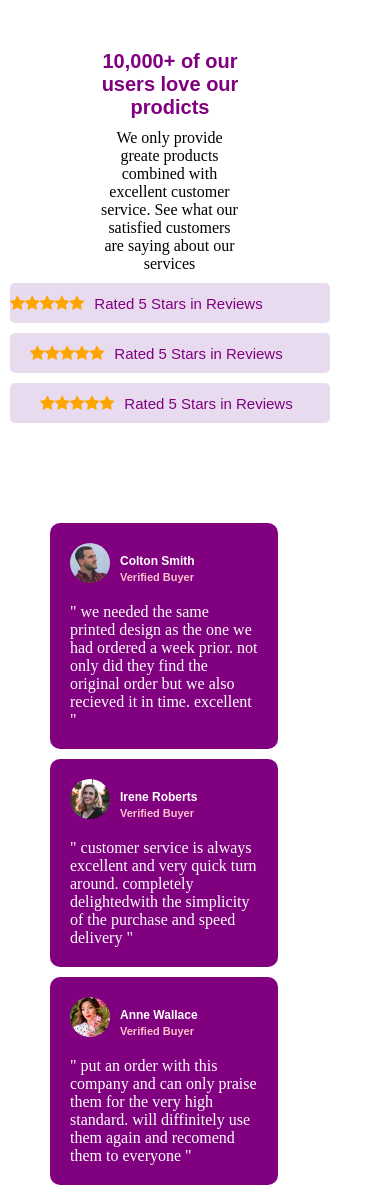
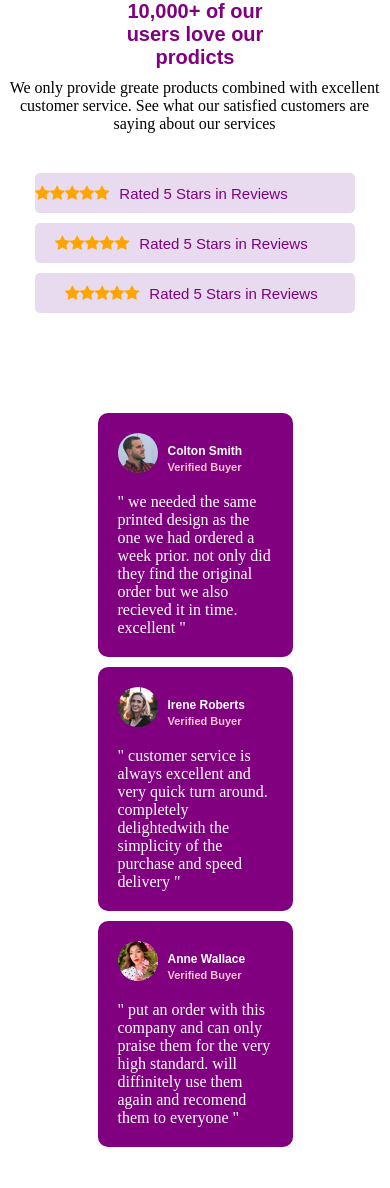
Before and after one commit to RayHub1/social-project, a plain HTML site: page index.html in a window 390 px wide. Shown: the top 1188 px of the page. Drawn offline with Linux system fonts and the light colour scheme.

Commit message:
new comment

```diff
--- a/index.html
+++ b/index.html
@@ -16,7 +16,7 @@
             <p class="first">We only provide greate products combined with excellent customer service.
                 See what our satisfied customers are saying about our services</p>
         </div>
-        <div>
+        <div class="for-rating">
             <div class="rating1">
                 <span class="fa fa-star checked"></span>
                 <span class="fa fa-star checked"></span>
--- a/style.css
+++ b/style.css
@@ -155,7 +155,7 @@ a{
     .first-section{
         display: flex;
         flex-direction: column;
-        margin-left: 100px;
+         margin: 0 auto;
         align-items: center;
         justify-content: center;
         text-align: center;
@@ -184,18 +184,20 @@ a{
     }
     .rating1{
         width: 320px;
-        margin-top: 10px;
-        margin-right: 0px;
+        /* margin-top: 10px; */
+        /* margin-right: 0px; */
         margin-right: 0px;
         padding-left: 0px;
      }
      .second-section{
         flex-direction: column;
-        margin-left: 50px;
+        width: 50%;
+        margin:100px auto;
+        /* align-content: center */
      }
      .card1{
         background-color: purple;
-        width: 120%;
+        width: 100%;
         margin-left: 0px;
         margin-bottom: 10px;
 
@@ -204,7 +206,7 @@ a{
     }
     .card2{
         background-color: purple;
-        width: 120%;
+        width: 100%;
         margin-bottom: 10px;
         margin-top: 0px;
         border-radius: 10px;
@@ -214,7 +216,7 @@ a{
     }
     .card3{
         background-color: purple;
-        width: 120%;
+        width: 100%;
         margin-top: 0px;
         margin-bottom: 30px;
         border-radius: 10px;
@@ -222,5 +224,9 @@ a{
         color: white;
 
     }
+    .for-rating{
+        margin-top: 30px;
+    }
+
 
 }
```
